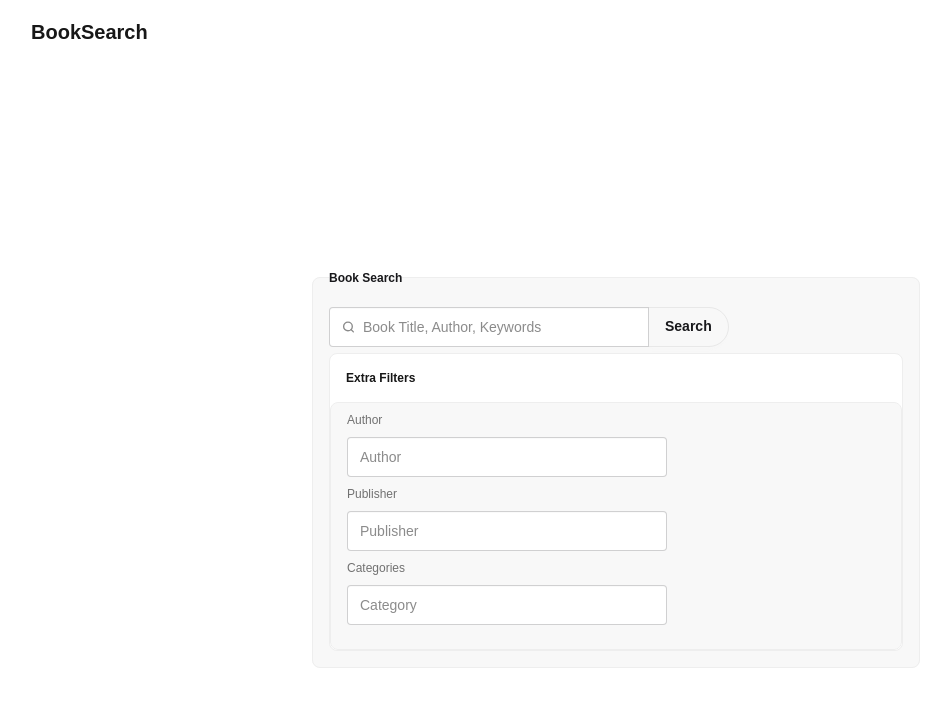
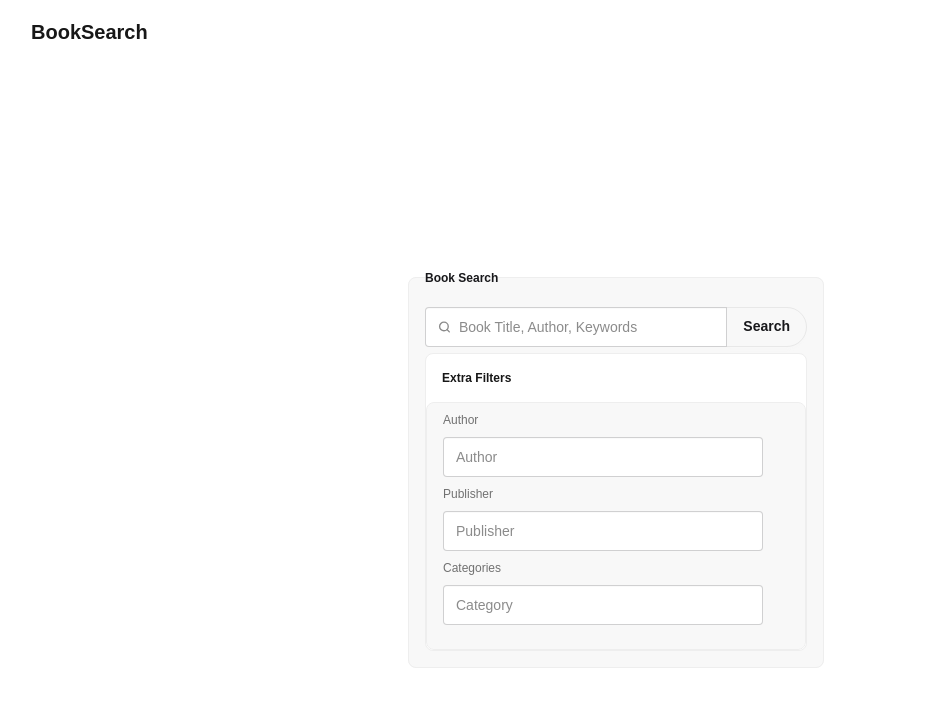
Before and after one commit to shaocloud/shao_aisg_ta, a Next.js app in the folder book_search/: page / in a window 1280 px wide. Shown: the top 706 px of the page, without its empty margins (24-975 px from the left). Built offline with nearby package versions, Linux system fonts and the light colour scheme; some icons are missing.

Commit message:
📖style: minor style fixes

```diff
--- a/book_search/src/app/book/[id]/page.tsx
+++ b/book_search/src/app/book/[id]/page.tsx
@@ -1,7 +1,7 @@
 import { fetchVolume } from '@/app/utils/data'
 import { getImageUrl } from '@/app/utils/data';
 import Link from 'next/link'
-import { LinkExternalIcon,  } from '@primer/octicons-react';
+import { LinkExternalIcon } from '@primer/octicons-react';
 import type { Metadata } from 'next';
 import BackButton from '@/app/book/[id]/backButton';
 
@@ -91,7 +91,7 @@ export default async function Page({
                         <div className='text-sm text-base-content/70'>
                             <p>Publisher: {response.volumeInfo.publisher || <i>No publisher available</i>}</p>
                             <p>Published Date: {response.volumeInfo.publishedDate || <i>No published date available</i>}</p>
-                            <p>ISBN: {response.volumeInfo.industryIdentifiers?.find((id) => id.type === 'ISBN_13')?.identifier || <i>No ISBN available</i>}</p>
+                            <p>ISBN: {response.volumeInfo.industryIdentifiers?.find((id: {type: string}) => id.type === 'ISBN_13')?.identifier || <i>No ISBN available</i>}</p>
                             <p>Page Count: {response.volumeInfo.pageCount || <i>No page count available</i>}</p>
                         </div>
                         <div className='card-actions justify-end mt-4'>
--- a/book_search/src/app/components/searchGroup.tsx
+++ b/book_search/src/app/components/searchGroup.tsx
@@ -45,7 +45,7 @@ export default function SearchGroup({}){
     }
 
     return (
-        <form action={handleSubmit} className="flex flex-col w-xs md:w-1/2 m-auto p-4 align-middle justify-center">
+        <form action={handleSubmit} className="flex flex-col w-xs md:w-md m-auto p-4 align-middle justify-center">
             <fieldset className="fieldset bg-base-200 border-base-300 rounded-box border p-4">
                 <legend className="fieldset-legend">Book Search</legend>
                 <div className="join">
```
